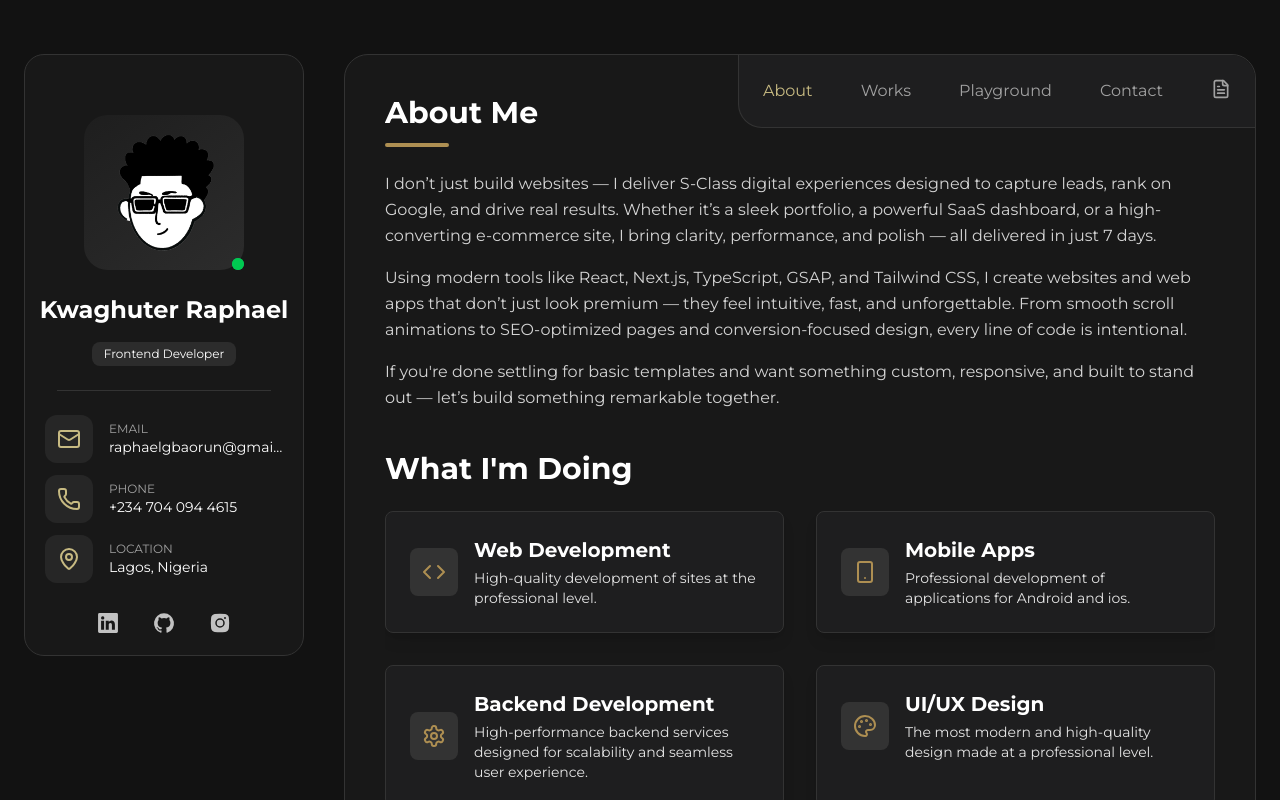
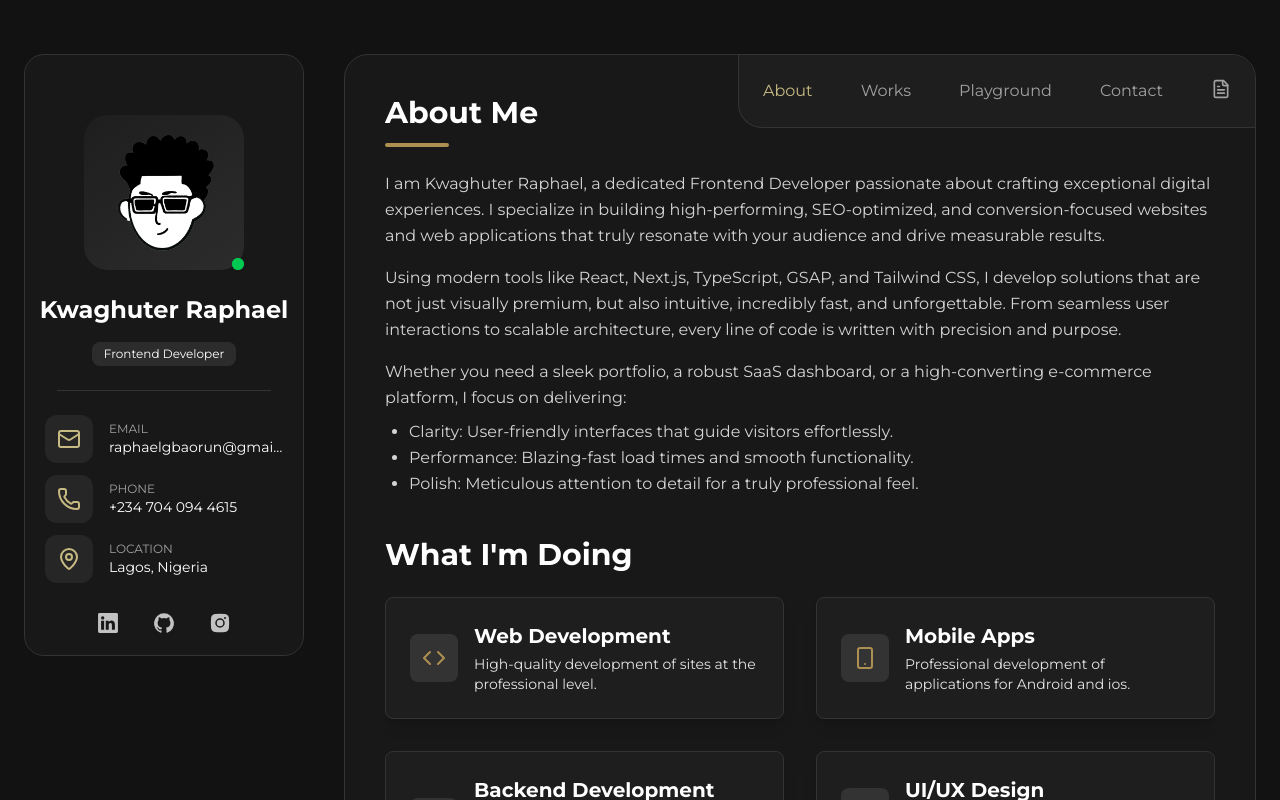
Before and after one commit to RalphFred/folio-v1, a Next.js app: page / in a window 1280 px wide. Shown: the top 800 px of the page. Built offline with nearby package versions, Linux system fonts and the light colour scheme.

Commit message:
feat: made a few changes to text

```diff
--- a/app/page.tsx
+++ b/app/page.tsx
@@ -8,13 +8,19 @@ export default function Home() {
                 <h2 className="text-3xl font-bold mb-3">About Me</h2>
                 <div className="w-16 h-1 bg-primary-300 mb-6 rounded-full"></div> {/* Underline */}
                 <p className="text-neutral-300 leading-relaxed mb-4">
-                    I don’t just build websites — I deliver S-Class digital experiences designed to capture leads, rank on Google, and drive real results. Whether it’s a sleek portfolio, a powerful SaaS dashboard, or a high-converting e-commerce site, I bring clarity, performance, and polish — all delivered in just 7 days.
+                    I am Kwaghuter Raphael, a dedicated Frontend Developer passionate about crafting exceptional digital experiences. I specialize in building high-performing, SEO-optimized, and conversion-focused websites and web applications that truly resonate with your audience and drive measurable results.
                 </p>
                 <p className="text-neutral-300 leading-relaxed mb-4">
-                    Using modern tools like React, Next.js, TypeScript, GSAP, and Tailwind CSS, I create websites and web apps that don’t just look premium — they feel intuitive, fast, and unforgettable. From smooth scroll animations to SEO-optimized pages and conversion-focused design, every line of code is intentional.
+                    Using modern tools like React, Next.js, TypeScript, GSAP, and Tailwind CSS, I develop solutions that are not just visually premium, but also intuitive, incredibly fast, and unforgettable. From seamless user interactions to scalable architecture, every line of code is written with precision and purpose.
                 </p>
                 <p className="text-neutral-300 leading-relaxed">
-                    If you're done settling for basic templates and want something custom, responsive, and built to stand out — let’s build something remarkable together.
+                    Whether you need a sleek portfolio, a robust SaaS dashboard, or a high-converting e-commerce platform, I focus on delivering:
+
+                    <ul className="list-disc ml-6 mt-2">
+                        <li>Clarity: User-friendly interfaces that guide visitors effortlessly.</li>
+                        <li>Performance: Blazing-fast load times and smooth functionality.</li>
+                        <li>Polish: Meticulous attention to detail for a truly professional feel.</li>
+                    </ul>
                 </p>
 
             </section>
```
